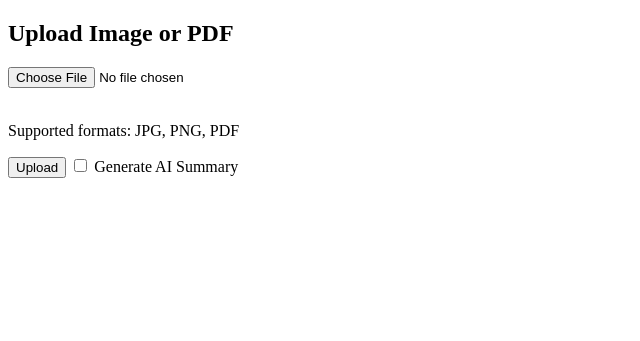
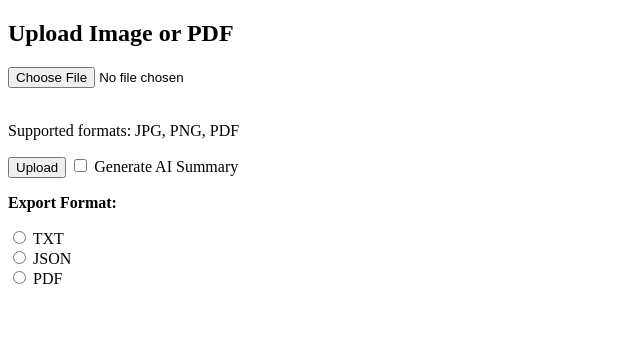
Before and after one commit to rmndep/SmartOCR, a Django app: page / in a window 1280 px wide. Shown: the top 341 px of the page, without its empty margins (0-640 px from the left). Run offline with Django 5.2, Linux system fonts and the light colour scheme.

Commit message:
feat: added export functionality and final project polish

```diff
--- a/core/views.py
+++ b/core/views.py
@@ -3,6 +3,8 @@ from core.ocr.image_ocr import extract_text_from_image
 from core.ocr.text_cleaner import clean_text
 from core.ocr.pdf_ocr import extract_text_from_pdf
 from core.ai.summarizer import summarize_text
+from core.export.exporter import export_txt, export_json, export_pdf
+from django.http import FileResponse
 
 
 def upload_file(request):
@@ -16,7 +18,7 @@ def upload_file(request):
 
         extracted_text = ""
 
-        # 🔹 STEP 1: OCR FIRST
+        # 🔹 STEP 1: OCR
         if uploaded_file.name.lower().endswith(('.png', '.jpg', '.jpeg')):
             raw_text = extract_text_from_image(file_path)
             extracted_text = clean_text(raw_text)
@@ -24,15 +26,36 @@ def upload_file(request):
         elif uploaded_file.name.lower().endswith('.pdf'):
             extracted_text = extract_text_from_pdf(file_path)
 
-        print("OCR TEXT:", repr(extracted_text))  # DEBUG
+        print("OCR TEXT:", repr(extracted_text))
 
-        # 🔹 STEP 2: AI SUMMARY AFTER OCR
+        # 🔹 STEP 2: AI SUMMARY
         summarize = request.POST.get("summarize")
         summary = None
 
         if summarize and extracted_text.strip():
             summary = summarize_text(extracted_text)
 
+        # 🔹 STEP 3: EXPORT
+        export_type = request.POST.get("export")
+        export_file = None
+
+        if export_type == "txt":
+            export_file = export_txt(extracted_text, uploaded_file.name)
+
+        elif export_type == "json":
+            export_file = export_json(extracted_text, uploaded_file.name)
+
+        elif export_type == "pdf":
+            export_file = export_pdf(extracted_text, uploaded_file.name)
+
+        # ✅ THIS WAS MISSING
+        if export_file:
+            return FileResponse(
+                open(export_file, "rb"),
+                as_attachment=True
+            )
+
+        # 🔹 STEP 4: NORMAL PAGE RENDER
         return render(request, 'result.html', {
             'file_name': uploaded_file.name,
             'file_path': file_path,
--- /dev/null
+++ b/media/Screenshot 2026-01-23 at 2.36.56AM.png.json
@@ -0,0 +1,3 @@
+{
+    "extracted_text": "clear( ) predefined method of Selenium 'WebDriver' Class is used to clear the text « To start with lets clear the text inside the Text Box field using the clear( ) predefined Test Description: Clear the 'Selenium143' text displayed inside the text box field using the!'Selenium the comments mentioned on the below screenshot:"
+}
--- a/templates/upload.html
+++ b/templates/upload.html
@@ -17,6 +17,14 @@
         <input type="checkbox" name="summarize" />
         Generate AI Summary
       </label>
+      <p><strong>Export Format:</strong></p>
+
+      <label><input type="radio" name="export" value="txt" /> TXT</label><br />
+      <label><input type="radio" name="export" value="json" /> JSON</label
+      ><br />
+      <label><input type="radio" name="export" value="pdf" /> PDF</label
+      ><br /><br />
+
       <br /><br />
     </form>
   </body>
```
Also changed, not shown: core/export/exporter.py (added, +36 -0 lines), core/export/__init__.py (added).
